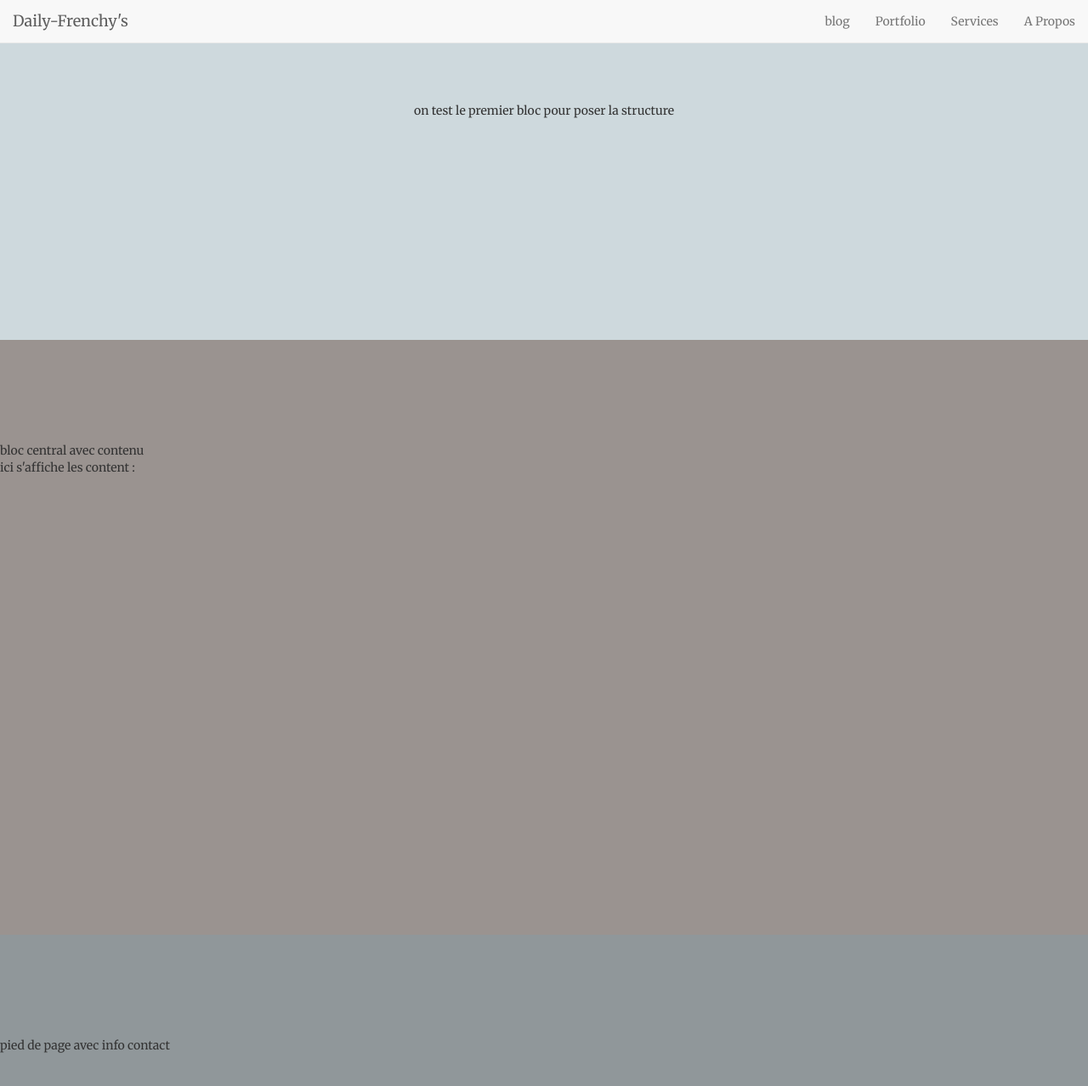
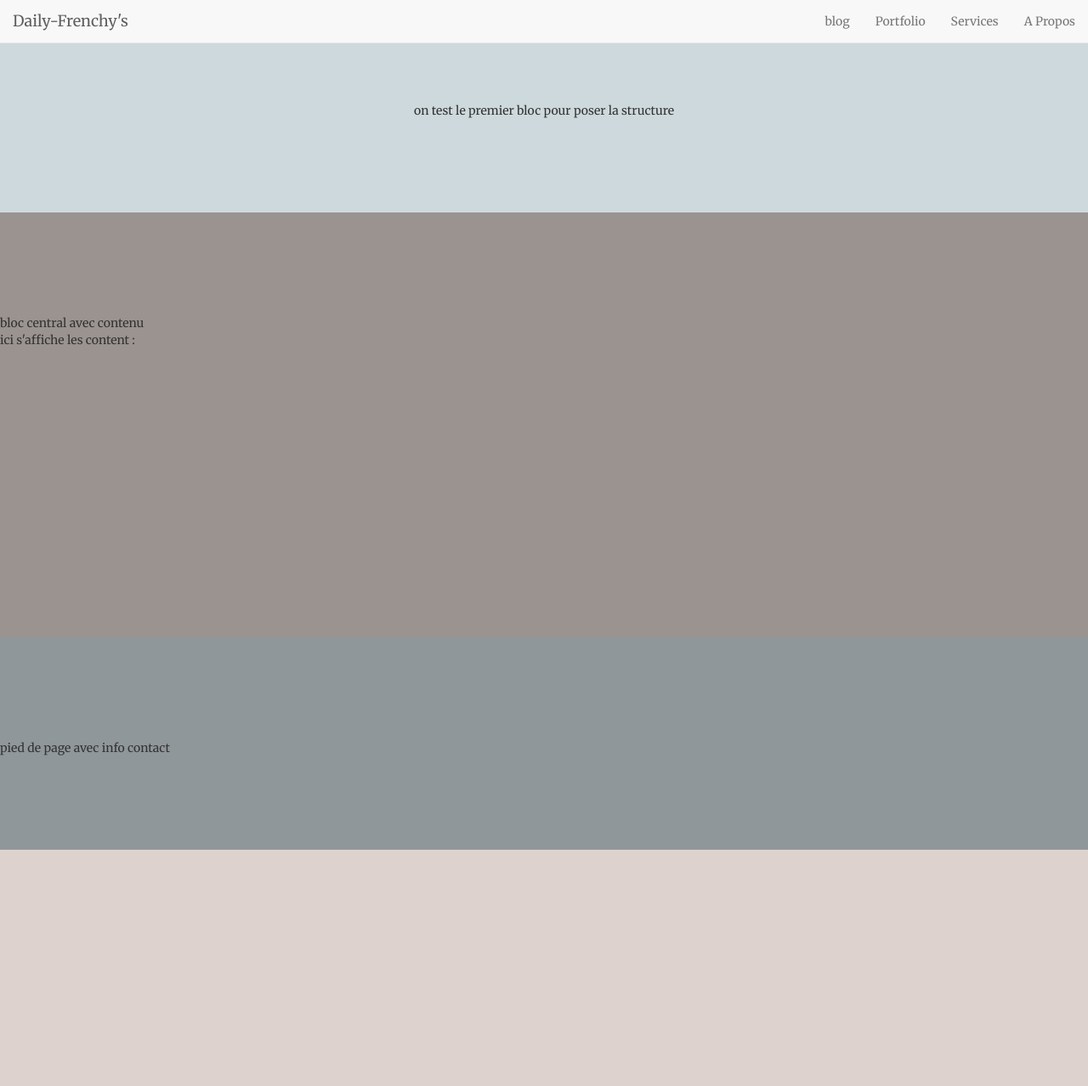
Before and after one commit to dailyfrenchy/news, a Jekyll site: the page built from index.html, in a window 1280 px wide and 1400 px high. Shown: the top 1278 px of the window at 85% size. Built offline with Jekyll 4.4.1, drawn with Linux system fonts in a browser that asks for light colours; some web fonts are replaced.

Commit message:
Update frenchy.css

```diff
--- a/css/frenchy.css
+++ b/css/frenchy.css
@@ -77,7 +77,7 @@
     padding: 100px 0;
     text-align : center;
     width: 100%;
-    height: 400px;
+    height: 250px;
 }
 
 
@@ -88,7 +88,7 @@
     background-color: #9a9390;
     padding: 100px 0;
     width: 100%;
-    height: 700px;
+    height: 500px;
 }
 
 /* bloc pied de page, ou on va disposer la partie contact ect  */
@@ -99,5 +99,5 @@
     background-color: #90979a;
     padding: 100px 0;
     width: 100%;
-    height: 400px;
+    height: 250px;
 }
```
